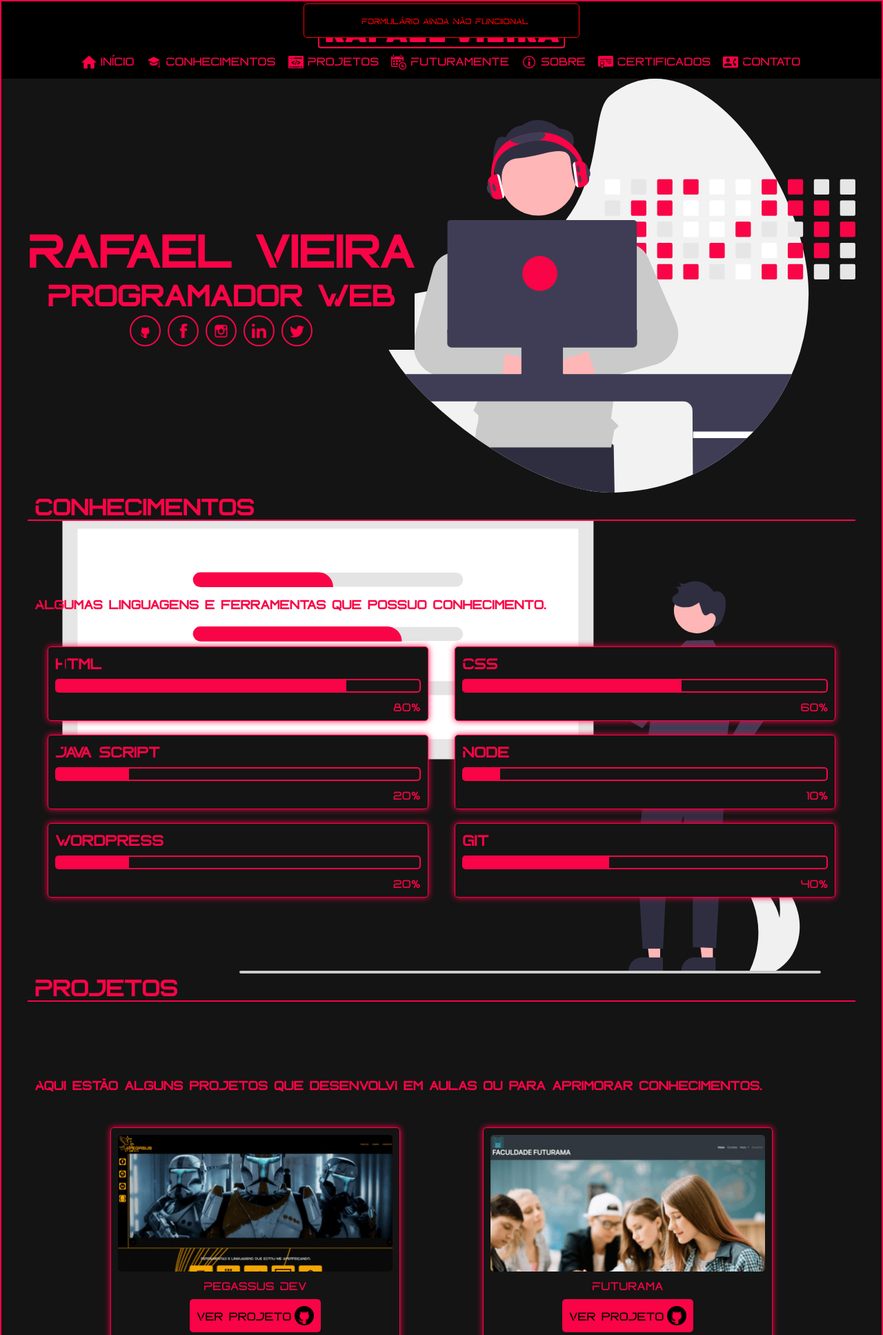
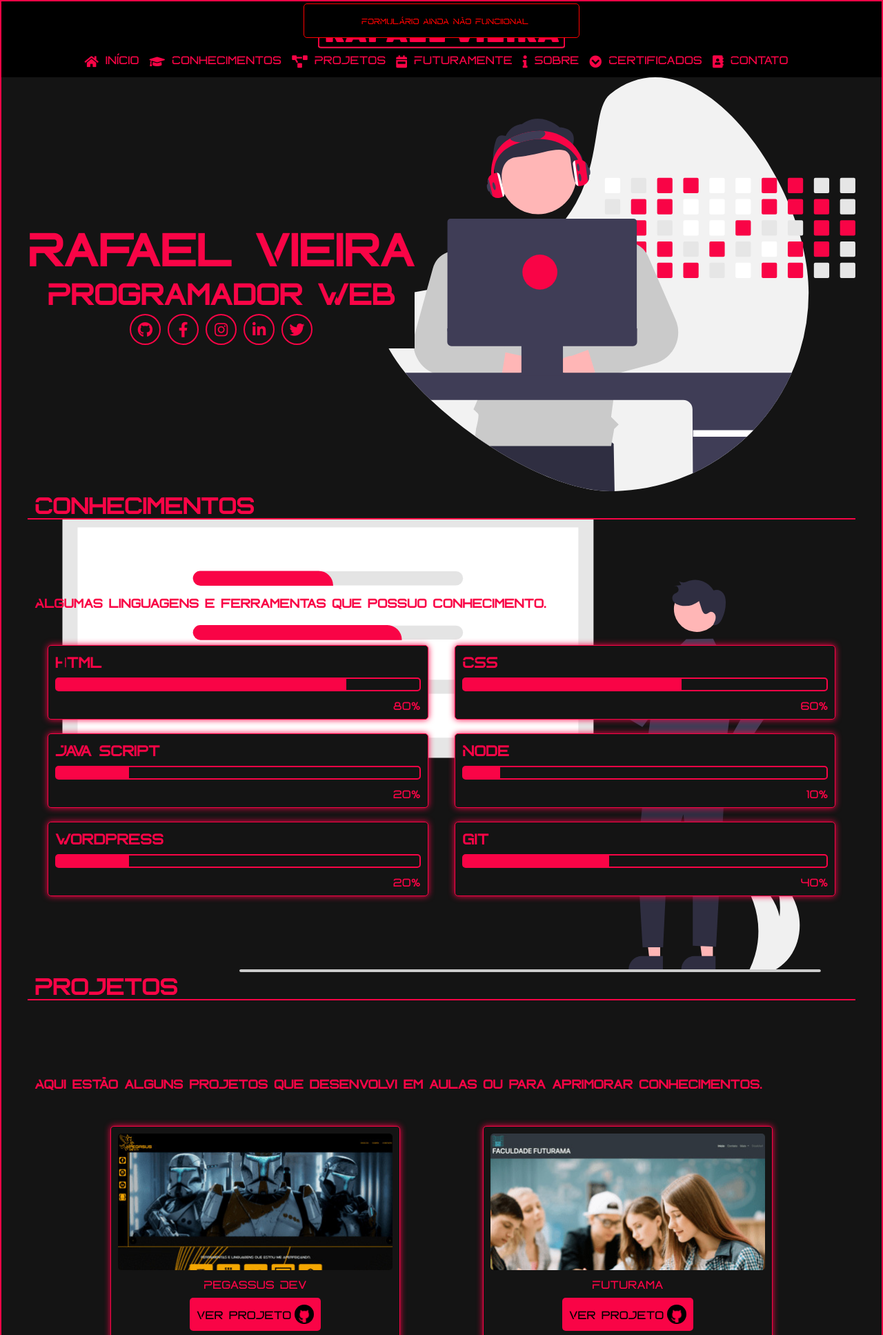
Before and after one commit to rafaeldevcode/portifolio-html, a PHP site: page / in a window 1280 px wide. Shown: the top 1935 px of the page at 69% size. Run offline with PHP 8.4, Linux system fonts and the light colour scheme.

Commit message:
Trocando imagens por icones do fontawesome

```diff
--- a/css/style.css
+++ b/css/style.css
@@ -121,22 +119,23 @@ body{
     display: flex;
     justify-content: center;
     align-items: center;
-    transition: border-bottom .3s;
+    border-bottom: 1px solid #000;
+    transition: border-bottom .5s, transform .5s;
 }
 
 .cabecalho .nav ul li:hover{
     border-bottom: 1px solid var(--cor-principal);
+    transform: scale(1.05);
 }
 
-.cabecalho .nav ul li img{
-    padding: 3px;
-    margin: 0 3px 0 5px;
-    width: 28px;
-    height: 28px;
+.cabecalho .nav ul li i{
+    color: var(--cor-principal);
+    font-size: 18px;
+    margin-right: 10px;
 }
 
 .cabecalho .nav ul li a{
-    padding: 0 10px 5px 0;
+    padding: 0 15px 5px 0;
     color:var(--cor-principal);
     transition: color .3s;
     font-size: 1em;
@@ -200,14 +199,18 @@ body{
     margin: 5px;
     border-radius: 50px;
     transition: border .3s;
+    display: flex;
+    justify-content: center;
+    align-items: center;
 }
 
 .conteudo .principal .titulos ul li:hover{
     border: 2px solid #FFF;
 }
 
-.conteudo .principal .titulos ul li img{
-    width: 100%;
+.conteudo .principal .titulos ul li i{
+    color: var(--cor-principal);
+    font-size: 22px;
 }
 
 .titulo{
--- a/index.html
+++ b/index.html
@@ -6,6 +6,7 @@
     <meta charset="UTF-8">
     <meta http-equiv="X-UA-Compatible" content="IE=edge">
     <meta name="viewport" content="width=device-width, initial-scale=1.0">
+    <link rel="stylesheet" href="https://use.fontawesome.com/releases/v5.15.4/css/all.css" integrity="sha384-DyZ88mC6Up2uqS4h/KRgHuoeGwBcD4Ng9SiP4dIRy0EXTlnuz47vAwmeGwVChigm" crossorigin="anonymous">
     <link rel="stylesheet" href="./css/style.css">
     <link rel="stylesheet" href="./slick/slick.css">
     <link rel="stylesheet" href="./slick/slick-theme.css">
@@ -32,30 +33,71 @@
         </div>
 
         <div class="menu-mobile">
-            <img src="./images/menu.png" alt="Menu Mobile">
+            <i class="fas fa-bars"></i>
         </div>
 
         <nav class="nav">
             <div class="fechar-menu">
-                <img src="./images/fechar.png" alt="Fechar Menu">
+                <i class="fas fa-times"></i>
             </div>
 
             <ul>
-                <li><img src="./images/inicio.png" alt="Inicio"><a href="#inicio">Início</a></li>
-                <li><img src="./images/conhecimentos.png" alt="Conhecimentos"><a href="#conhecimentos">Conhecimentos</a></li>
-                <li><img src="./images/projetos.png" alt="Projetos"><a href="#projetos">Projetos</a></li>
-                <li><img src="./images/futuramente.png" alt="Futuramente"><a href="#futuramente">Futuramente</a></li>
-                <li><img src="./images/sobre.png" alt="Sobre"><a href="#sobre">Sobre</a></li>
-                <li><img src="./images/certificados.png" alt="Certificados"><a href="#certificado">Certificados</a></li>
-                <li><img src="./images/contato-1.png" alt="Contato"><a href="#contato">Contato</a></li>
+                <li>
+                    <i class="fas fa-home"></i>
+                    <a href="#inicio">Início</a>
+                </li>
+                <li>
+                    <i class="fas fa-graduation-cap"></i>
+                    <a href="#conhecimentos">Conhecimentos</a>
+                </li>
+                <li>
+                    <i class="fas fa-project-diagram"></i>
+                    <a href="#projetos">Projetos</a>
+                </li>
+                <li>
+                    <i class="fas fa-calendar-week"></i>
+                    <a href="#futuramente">Futuramente</a>
+                </li>
+                <li>
+                    <i class="fas fa-info"></i>
+                    <a href="#sobre">Sobre</a>
+                </li>
+                <li>
+                    <i class="fas fa-chevron-circle-down"></i>
+                    <a href="#certificado">Certificados</a>
+                </li>
+                <li>
+                    <i class="fas fa-address-book"></i>
+                    <a href="#contato">Contato</a>
+                </li>
             </ul>
 
             <ul class="social">
-                <li><a target="_blank" rel="noopener" href="https://github.com/rafaeldevcode"><img src="./images/github.png" alt="Twitter"></a></li>
-                <li><a target="_blank" rel="noopener"  href="https://www.facebook.com/rafaelvieirapalmital"><img src="./images/face.png" alt="Facebook"></a></li>
-                <li><a target="_blank" rel="noopener"  href="https://www.instagram.com/rafaeldevcode/"><img src="./images/insta.png" alt="Instgram"></a></li>
-                <li><a target="_blank" rel="noopener"  href="https://www.linkedin.com/in/rafael-vieira-b7061a1b4"><img src="./images/linkedin.png" alt="Linkdin"></a></li>
-                <li><a target="_blank" rel="noopener"  href="https://twitter.com/RafaelV98486463"><img src="./images/twitter.png" alt="Twitter"></a></li>
+                <li>
+                    <a target="_blank" rel="noopener" href="https://github.com/rafaeldevcode">
+                        <i class="fab fa-github"></i>
+                    </a>
+                </li>
+                <li>
+                    <a target="_blank" rel="noopener"  href="https://www.facebook.com/rafaelvieirapalmital">
+                        <i class="fab fa-facebook-f"></i>
+                    </a>
+                </li>
+                <li>
+                    <a target="_blank" rel="noopener"  href="https://www.instagram.com/rafaeldevcode/">
+                        <i class="fab fa-instagram"></i>
+                    </a>
+                </li>
+                <li>
+                    <a target="_blank" rel="noopener"  href="https://www.linkedin.com/in/rafael-vieira-b7061a1b4">
+                        <i class="fab fa-linkedin-in"></i>
+                    </a>
+                </li>
+                <li>
+                    <a target="_blank" rel="noopener"  href="https://twitter.com/RafaelV98486463">
+                        <i class="fab fa-twitter"></i>
+                    </a>
+                </li>
             </ul>
         </nav>
     </header>
@@ -67,11 +109,31 @@
                 <h2>Programador Web</h2>
 
                 <ul>
-                    <li><a target="_blank" rel="noopener" href="https://github.com/rafaeldevcode"><img src="./images/github.png" alt="Twitter"></a></li>
-                    <li><a target="_blank" rel="noopener"  href="https://www.facebook.com/rafaelvieirapalmital"><img src="./images/face.png" alt="Facebook"></a></li>
-                    <li><a target="_blank" rel="noopener"  href="https://www.instagram.com/rafaeldevcode/"><img src="./images/insta.png" alt="Instgram"></a></li>
-                    <li><a target="_blank" rel="noopener"  href="https://www.linkedin.com/in/rafael-vieira-b7061a1b4"><img src="./images/linkedin.png" alt="Linkdin"></a></li>
-                    <li><a target="_blank" rel="noopener"  href="https://twitter.com/RafaelV98486463"><img src="./images/twitter.png" alt="Twitter"></a></li>
+                    <li>
+                        <a target="_blank" rel="noopener" href="https://github.com/rafaeldevcode">
+                            <i class="fab fa-github"></i>
+                        </a>
+                    </li>
+                    <li>
+                        <a target="_blank" rel="noopener"  href="https://www.facebook.com/rafaelvieirapalmital">
+                            <i class="fab fa-facebook-f"></i>
+                        </a>
+                    </li>
+                    <li>
+                        <a target="_blank" rel="noopener"  href="https://www.instagram.com/rafaeldevcode/">
+                            <i class="fab fa-instagram"></i>
+                        </a>
+                    </li>
+                    <li>
+                        <a target="_blank" rel="noopener"  href="https://www.linkedin.com/in/rafael-vieira-b7061a1b4">
+                            <i class="fab fa-linkedin-in"></i>
+                        </a>
+                    </li>
+                    <li>
+                        <a target="_blank" rel="noopener"  href="https://twitter.com/RafaelV98486463">
+                            <i class="fab fa-twitter"></i>
+                        </a>
+                    </li>
                 </ul>
             </div>
         </section>
@@ -469,11 +531,31 @@
 
         <div class="social">
             <ul>
-                <li><a target="_blank" rel="noopener" href="https://github.com/rafaeldevcode"><img src="./images/github.png" alt="Twitter"></a></li>
-                <li><a target="_blank" rel="noopener"  href="https://www.facebook.com/rafaelvieirapalmital"><img src="./images/face.png" alt="Facebook"></a></li>
-                <li><a target="_blank" rel="noopener"  href="https://www.instagram.com/rafaeldevcode/"><img src="./images/insta.png" alt="Instgram"></a></li>
-                <li><a target="_blank" rel="noopener"  href="https://www.linkedin.com/in/rafael-vieira-b7061a1b4"><img src="./images/linkedin.png" alt="Linkdin"></a></li>
-                <li><a target="_blank" rel="noopener"  href="https://twitter.com/RafaelV98486463"><img src="./images/twitter.png" alt="Twitter"></a></li>
+                <li>
+                    <a target="_blank" rel="noopener" href="https://github.com/rafaeldevcode">
+                        <i class="fab fa-github"></i>
+                    </a>
+                </li>
+                <li>
+                    <a target="_blank" rel="noopener"  href="https://www.facebook.com/rafaelvieirapalmital">
+                        <i class="fab fa-facebook-f"></i>
+                    </a>
+                </li>
+                <li>
+                    <a target="_blank" rel="noopener"  href="https://www.instagram.com/rafaeldevcode/">
+                        <i class="fab fa-instagram"></i>
+                    </a>
+                </li>
+                <li>
+                    <a target="_blank" rel="noopener"  href="https://www.linkedin.com/in/rafael-vieira-b7061a1b4">
+                        <i class="fab fa-linkedin-in"></i>
+                    </a>
+                </li>
+                <li>
+                    <a target="_blank" rel="noopener"  href="https://twitter.com/RafaelV98486463">
+                        <i class="fab fa-twitter"></i>
+                    </a>
+                </li>
             </ul>
         </div>
     </footer>
--- a/producao/index.html
+++ b/producao/index.html
@@ -5,8 +5,9 @@
     <meta http-equiv="X-UA-Compatible" content="IE=edge">
     <meta name="viewport" content="width=device-width, initial-scale=1.0">
 
+    <meta name="description" content="Desenvolvedor Web | Rafael Vieira">
     <meta name="author" content="Rafael Vieira">
-    <link rel="shortcut icon" href="./favicon.png" type="image/png">
+    <link rel="shortcut icon" href="../images/favicon.png" type="image/png">
     <title>Rafael Vieira | Site em Produção</title>
 
     <style>
```
Also changed, not shown: other parts of css/style.css (+20 -12 lines).
